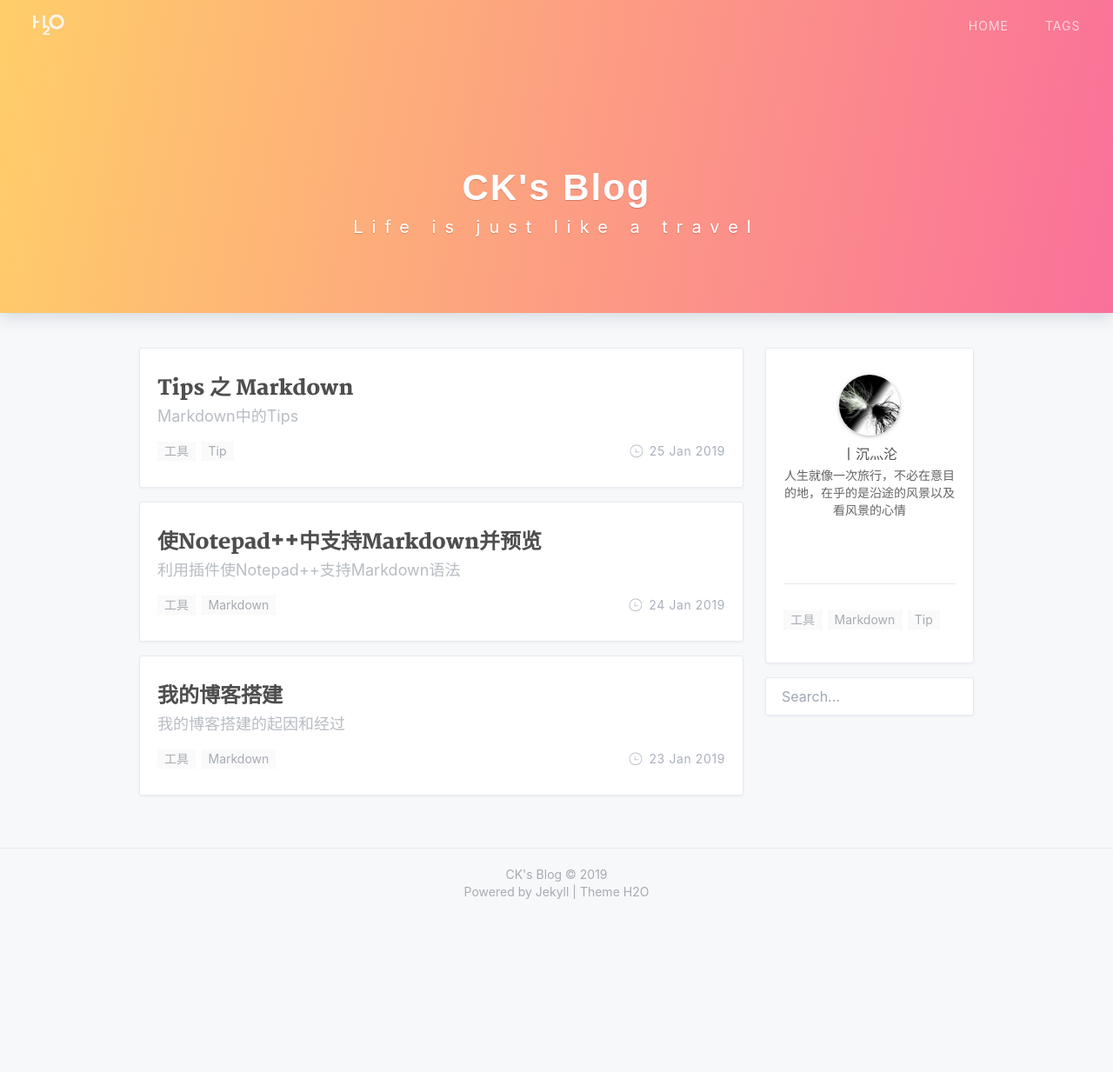
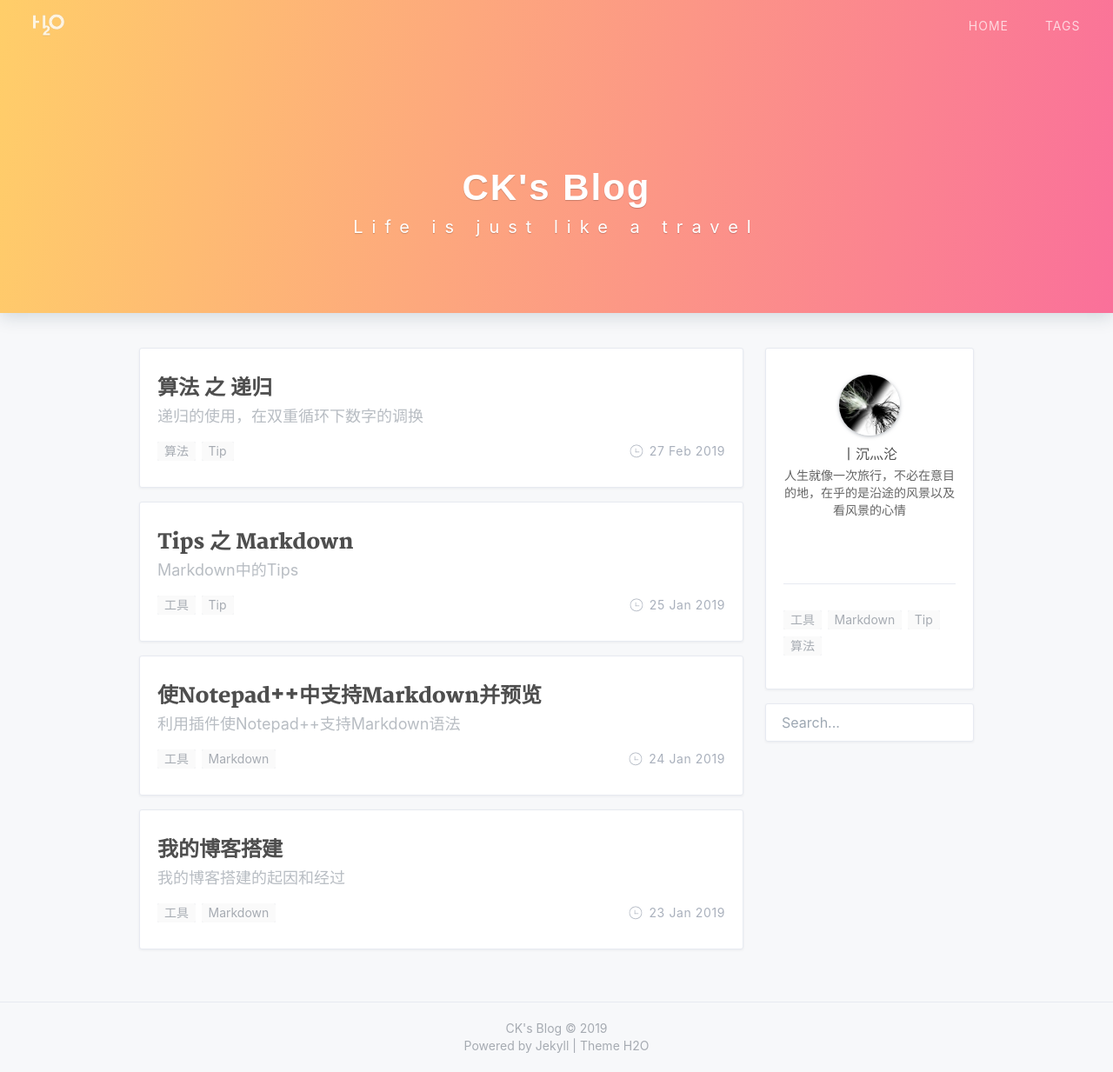
Before and after one commit to ckisaboy/ckisaboy.github.io, a Jekyll site: the page built from index.html, in a window 1280 px wide and 1233 px high. Shown: the whole window at 87% size. Built offline with Jekyll 4.4.1, drawn with Linux system fonts in a browser that asks for light colours; nearby versions of some CDN libraries; the list of posts is cut into pages by our own code; a style sheet for code colours, icons or effects is not loaded; part of the change alters nothing that is shown.

Commit message:
change in 2019/2/27

````diff
--- a/_posts/2019-1-24-tip-markdown.md
+++ b/_posts/2019-1-24-tip-markdown.md
@@ -16,7 +16,7 @@ tags: 工具 Tip
 ```
 
 ### Markdown锚点（目录跳转）
- \- [目录](#目录地址标题）
+ \- [目录](#需要跳转到的目录地址的标题）
  注意：
  1. 空格不能缺少；
  2. \#只有一个;
--- /dev/null
+++ b/_posts/2019-2-27-saunfa-tip.md
@@ -0,0 +1,112 @@
+---
+layout: post
+title: '算法 之 递归'
+subtitle: '递归的使用，在双重循环下数字的调换'
+date: 2019-02-27
+author: CK
+categories: 算法
+tags: 算法 Tip
+---
+
+### 例子1
+1,2,3...9 这九个数字组成一个分数，其值恰好为1/3，如何组法？<sup>[[1]](# 附)</sup>
+
+
+```java
+public class T5_1
+{
+	public static void test(int[] x)
+	{
+		int a = x[0]*1000 + x[1]*100 + x[2]*10 + x[3];
+		int b = x[4]*10000 + x[5]*1000 + x[6]*100 + x[7]*10 + x[8];
+		if(a*3==b) System.out.println(a + " " + b);
+	}
+
+	public static void f(int[] x, int k)
+	{
+		if(k>=x.length){
+			test(x);
+			return;
+		}
+
+		for(int i=k; i<x.length; i++){
+			{int t=x[k]; x[k]=x[i]; x[i]=t;}
+			f(x,k+1);
+
+			int t=x[k]; x[k]=x[i]; x[i]=t;       // 填空
+		}
+	}
+
+	public static void main(String[] args)
+	{
+		int[] x = {1,2,3,4,5,6,7,8,9};
+		f(x,0);
+	}
+}
+
+```
+
+
+###例子2
+观察下面的加法算式：
+
+![img/19-02-27/1.jpg]
+
+其中，相同的汉字代表相同的数字，不同的汉字代表不同的数字。<sup>[[1]](# 附)</sup>
+
+```java
+class T3_A {
+
+	public static void main(String[] args) {
+		// TODO Auto-generated method stub
+		int a[] = new int[8];
+		boolean visit[] = new boolean[10];
+		dfs(a,visit,0);
+		System.out.println("end");
+	}
+
+	private static void dfs(int[] a, boolean[] visit, int i) {
+		// TODO Auto-generated method stub
+		if (i==8) {
+			judge(a);
+			return;
+		}
+
+		for (a[i] = 0; a[i] < visit.length; a[i]++) {
+			if (i==4&&a[4]!=1) {
+				continue;
+			}
+			if (visit[a[i]]==false) {
+				visit[a[i]]=true;
+				i = i + 1;
+
+//				for(int j=0;j<a.length;j++){
+//					System.out.println("a["+j+"]="+a[j]+",v["+j+"]="+visit[j]);
+//
+//				}
+				dfs(a, visit, i);
+
+				i = i - 1;
+				visit[a[i]]=false;
+			}
+		}
+	}
+
+	private static void judge(int[] a) {
+		// TODO Auto-generated method stub
+		int up = a[0]*1000+a[1]*100+a[2]*10+a[3];
+		int down = a[4]*1000+a[5]*100+a[6]*10+a[1];
+		int answer = a[4]*10000+a[5]*1000+a[2]*100+a[1]*10+a[7];
+		if (up+down==answer) {
+			System.out.println(down);//1085
+		}
+	}
+
+}
+```
+
+
+
+### 附
+ >1.第六届蓝桥杯第四题
+ >2.第六届蓝桥杯第三题
````
Also changed, not shown: _posts/2019-1-24-notepad-markdown.md (+1 -0 lines).
